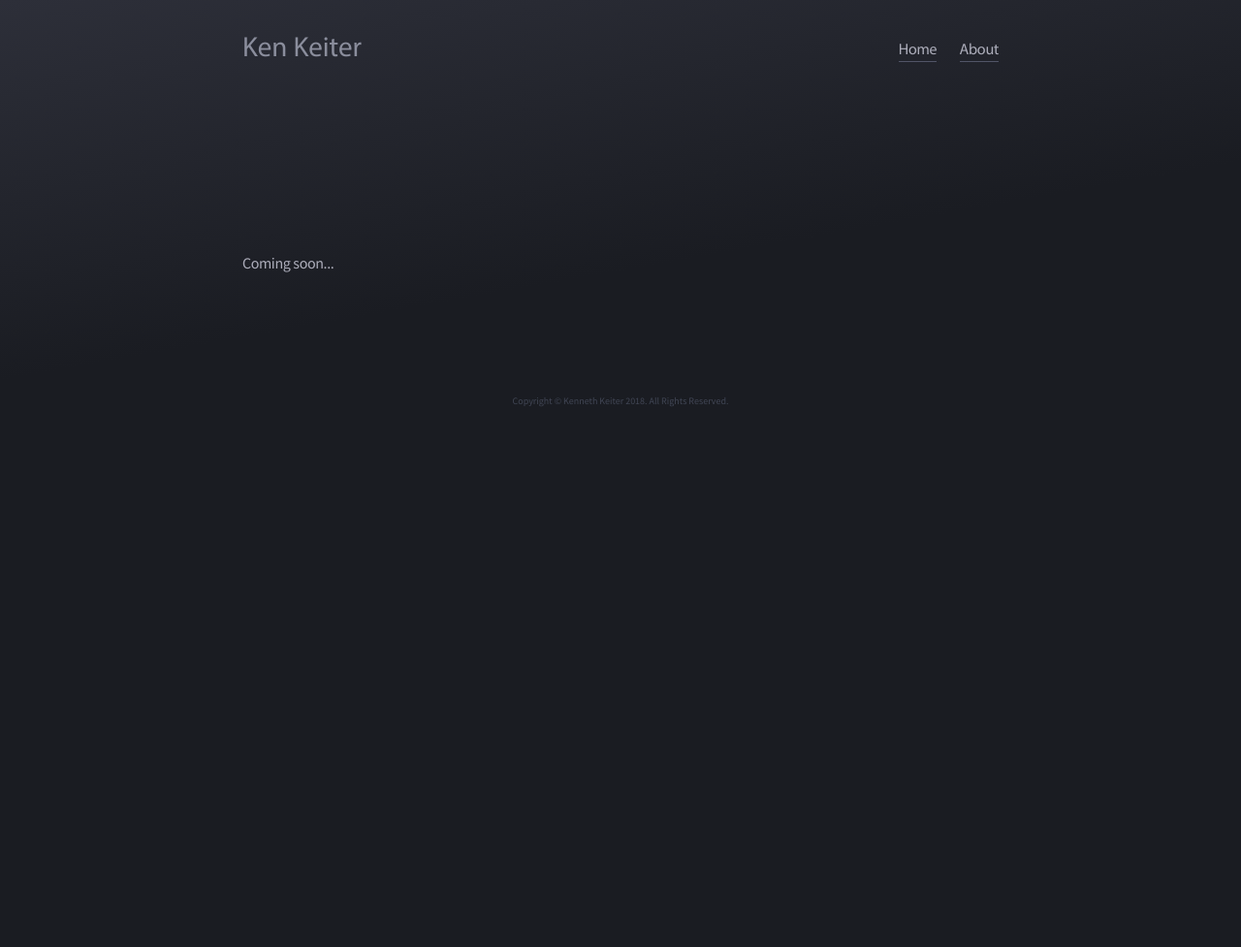
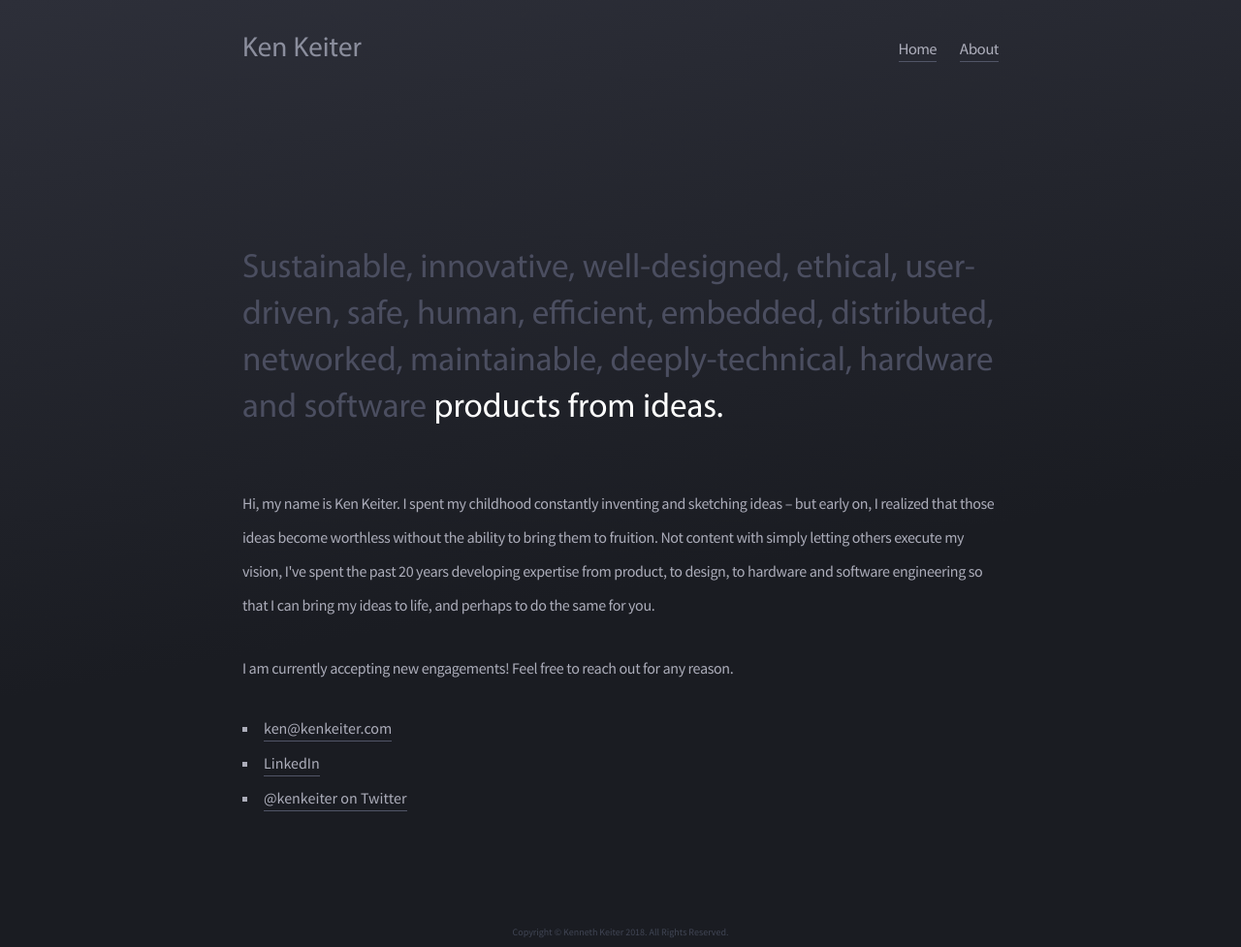
Before and after one commit to kenkeiter/kenkeiter.github.com, a Jekyll site: the page built from about.html, in a window 1280 px wide. Shown: the whole page at 97% size. Built offline with Jekyll 4.4.1, drawn with Linux system fonts in a browser that asks for light colours; before the commit the page ends 900 px from its top, so only the background shows below that.

Commit message:
Add quick about page.

```diff
--- a/_layouts/page.html
+++ b/_layouts/page.html
@@ -5,7 +5,7 @@
     {% include head.html %}
 </head>
 
-<body class="page">
+<body class="page" id="{{ page.body_id }}">
     {% include header.html %}
     {{ page.content }}
     {% include footer.html %}
--- a/_layouts/post.html
+++ b/_layouts/post.html
@@ -5,7 +5,7 @@
      {% include head.html %}
 </head>
 
-<body class="post">
+<body class="post" id="{{ page.body_id }}">
     {% include header.html %}
     <article>
         <h1 class="{{ page.post_layout.title_class }}">{{ page.title }}</h1>
--- a/about.html
+++ b/about.html
@@ -2,10 +2,36 @@
 layout: page
 title: About
 permalink: /about/
+body_id: about
 ---
-
 <section>
+    <h1>
+        Sustainable, innovative, well-designed, ethical, user-driven, safe,
+        human, efficient, embedded, distributed, networked, maintainable,
+        deeply-technical, hardware and software <span>products from ideas.</span>
+    </h1>
     <p>
-        Coming soon...
+        Hi, my name is Ken Keiter. I spent my childhood constantly inventing
+        and sketching ideas – but early on, I realized that those ideas become
+        worthless without the ability to bring them to fruition. Not content
+        with simply letting others execute my vision, I've spent the past 20
+        years developing expertise from product, to design, to hardware and
+        software engineering so that I can bring my ideas to life, and perhaps
+        to do the same for you.
     </p>
+    <p>
+        I am currently accepting new engagements! Feel free to reach out for
+        any reason.
+    </p>
+    <ul>
+        <li>
+            <a href="mailto:ken@kenkeiter.com">ken@kenkeiter.com</a>
+        </li>
+        <li>
+            <a href="https://linkedin.com/in/kenkeiter">LinkedIn</a>
+        </li>
+        <li>
+            <a href="https://twitter.com/kenkeiter/">@kenkeiter on Twitter</a>
+        </li>
+    </ul>
 </section>
--- a/assets/css/master.css
+++ b/assets/css/master.css
@@ -507,6 +507,39 @@ body#landing footer > span {
   color: #414655;
   margin: 10px;
 }
+body#about h1 {
+  font-size: 35px;
+  color: #4b4e60;
+  line-height: 48px;
+}
+body#about h1 span {
+  color: #fff;
+}
+body#about svg#knowledge-tree {
+  width: 100%;
+  height: 800px;
+  margin: 0 auto;
+}
+body#about svg#knowledge-tree .node circle {
+  fill: #2d2f39;
+  stroke: #3f4250;
+  stroke-width: 1.5px;
+}
+body#about svg#knowledge-tree .node circle.parent {
+  cursor: pointer;
+  fill: #2d2f39;
+}
+body#about svg#knowledge-tree .node text {
+  font-size: 11px;
+  color: #acadba;
+  color: #fff;
+  fill: #fff;
+}
+body#about svg#knowledge-tree path.link {
+  fill: none;
+  stroke: #3f4250;
+  stroke-width: 1px;
+}
 /*
 Mobile enhancements
 */
```
Also changed, not shown: assets/css/src/master.styl (+39 -0 lines).
